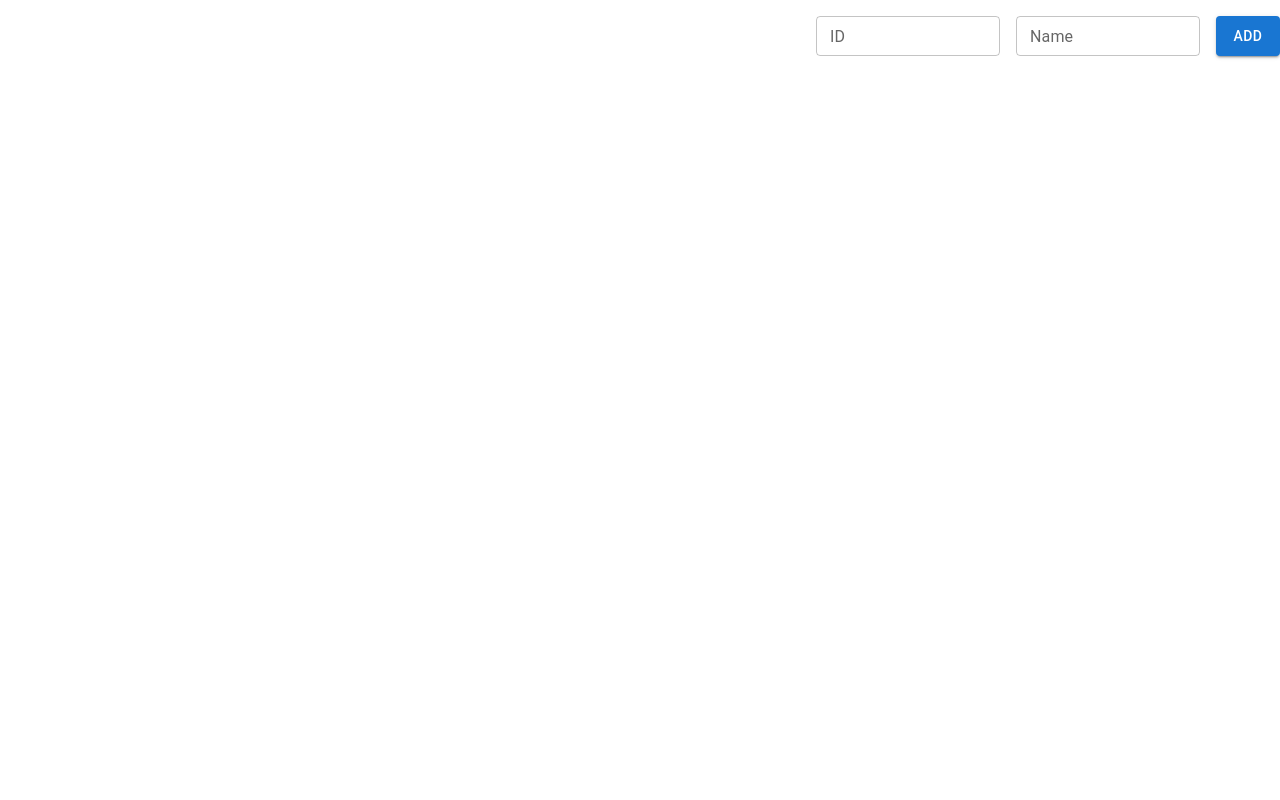
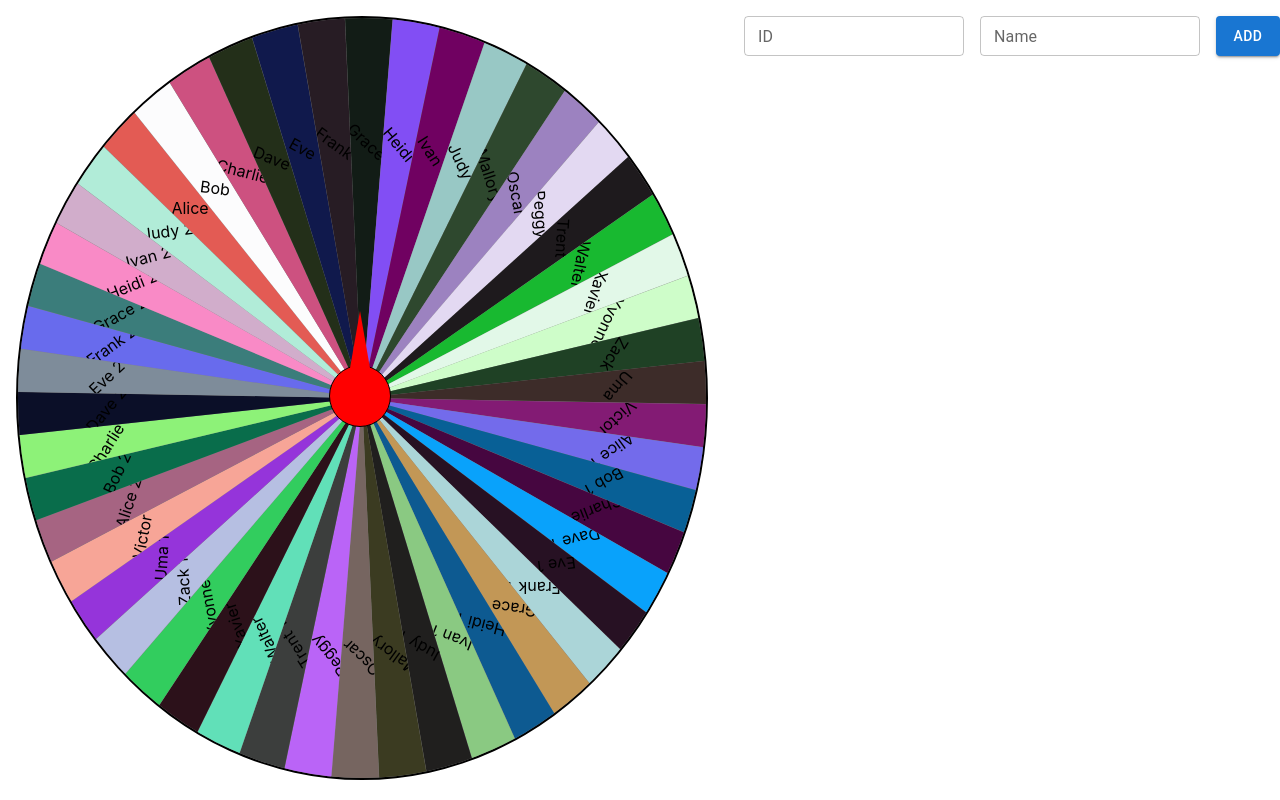
Before and after one commit to DinhL3/tamk-wheel-of-fortune-react, a React (Create React App) app: page / in a window 1280 px wide. Built offline with nearby package versions, Linux system fonts and the light colour scheme.

Commit message:
new wheel with all calc

```diff
--- a/src/App.tsx
+++ b/src/App.tsx
@@ -49,10 +49,13 @@ function App() {
       generatedPlayers.push({ id: generateId(), name: playerName });
     }
 
+    console.log(generatedPlayers);
+
     return generatedPlayers;
   };
 
-  const generatedPlayers = generatePlayers(10);
+  const generatedPlayers = generatePlayers(50);
+  console.log(generatedPlayers);
 
   return (
     <PlayersContextProvider>
--- a/src/components/Wheel/Wheel.module.scss
+++ b/src/components/Wheel/Wheel.module.scss
@@ -1,31 +1,60 @@
-$border-color: #000;
-$segment-width: 50%;
-$segment-height: 50%;
-
-.wheel {
-  margin-top: 1rem;
-  margin-left: 1rem;
+.container {
   position: relative;
   width: 95vh;
   height: 95vh;
-  border-radius: 100%;
-  border: px solid $border-color;
-  overflow: hidden;
+  display: flex;
+  justify-content: center;
+  align-items: center;
+  margin-top: 1rem;
+  margin-left: 1rem;
+
+  .spinBtn {
+    position: absolute;
+    width: 60px;
+    height: 60px;
+    background: red;
+    border-radius: 50%;
+    z-index: 10;
+    border: 1px solid black;
+    display: flex;
+    justify-content: center;
+    align-items: center;
+
+    &::before {
+      content: '';
+      position: absolute;
+      top: -55px;
+      width: 30px;
+      height: 60px;
+      background: red;
+      clip-path: polygon(50% 0%, 15% 100%, 85% 100%);
+    }
+  }
+
+  .wheel {
+    position: absolute;
+    top: 0;
+    left: 0;
+    width: 100%;
+    height: 100%;
+    background: grey;
+    border-radius: 50%;
+    overflow: hidden;
+    border: 2px solid black;
+
+    .segment {
+      position: absolute;
+      width: 50%;
+      height: 50%;
+      background: var(--segment-color);
+      transform-origin: bottom right;
+      transform: rotate(
+        calc(360deg / var(--total-segments) * var(--segment-index))
+      );
+      clip-path: var(--clip-path);
+      display: flex;
+      justify-content: center;
+      align-items: center;
+    }
+  }
 }
-
-.segment {
-  position: absolute;
-  width: $segment-width;
-  height: $segment-height;
-  transform-origin: 100% 100%;
-  // border: 1px solid white;
-}
-
-.label {
-  color: white;
-  background: rgba(0, 0, 0, 0.5);
-  position: absolute;
-  top: 50%;
-  // left: 80%; // change left dynamically based on the size of segment
-  text-align: center;
-}
--- a/src/components/Wheel/Wheel.tsx
+++ b/src/components/Wheel/Wheel.tsx
@@ -8,6 +8,17 @@ interface WheelProps {
 
 const Wheel = ({ players }: WheelProps) => {
   const totalSegments = players.length;
+  const segmentTheta = 360 / totalSegments;
+  function getTanFromDegrees(degrees: number) {
+    return Math.tan((degrees * Math.PI) / 180);
+  }
+  const clipPathEdgePerc = 1 - getTanFromDegrees((90 - segmentTheta) / 2);
+  const clipPathEdgePercStr = `${(clipPathEdgePerc * 100).toFixed(2)}%`;
+  const clipPath = `polygon(0 0, ${clipPathEdgePercStr} 0, 100% 100%, 0 ${clipPathEdgePercStr})`;
+  console.log(segmentTheta);
+  console.log(clipPathEdgePerc);
+  console.log(clipPathEdgePercStr);
+  console.log(clipPath);
 
   const generateRandomColor = () => {
     const hue = Math.floor(Math.random() * 360);
@@ -26,13 +37,14 @@ const Wheel = ({ players }: WheelProps) => {
             className={styles.segment}
             style={
               {
-                '--segment-pos': index + 1,
+                '--segment-index': index,
                 '--total-segments': totalSegments,
                 '--segment-color': generateRandomColor(),
+                '--clip-path': clipPath,
               } as React.CSSProperties
             }
           >
-            {player.name}
+            <span>{player.name}</span>
           </div>
         ))}
       </div>
```
